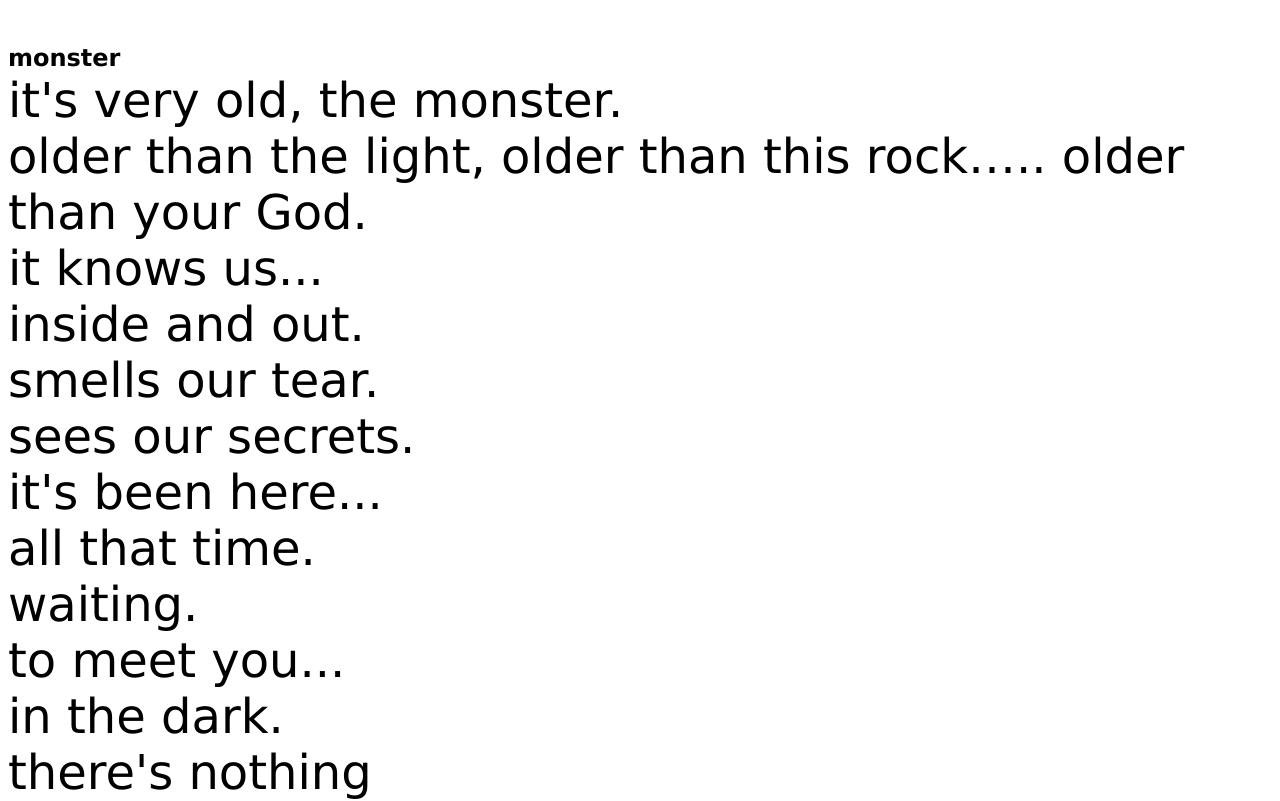
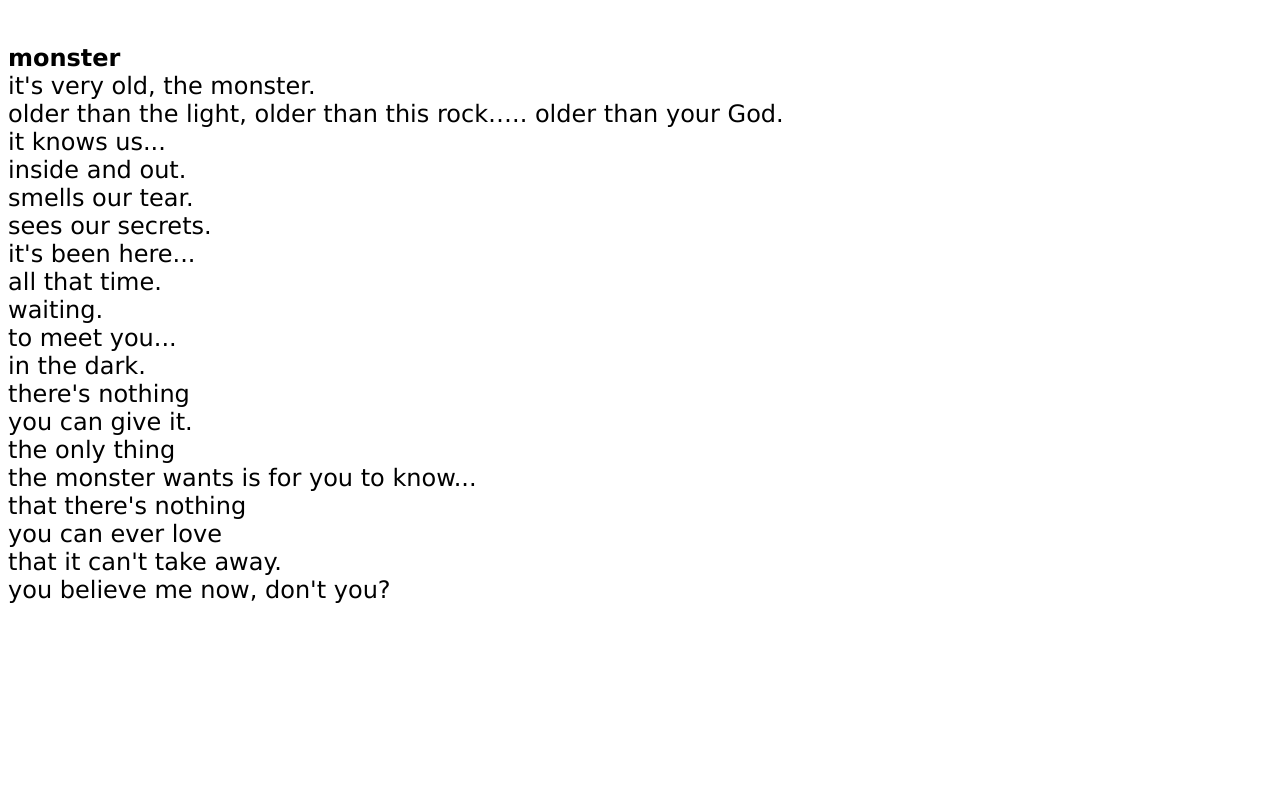
Before and after one commit to 0x87f/0x87f.github.io, a plain HTML site: page index.html in a window 1280 px wide. Shown: the top 801 px of the page. Drawn offline with Linux system fonts and the light colour scheme.

Commit message:
Update index.html

```diff
--- a/index.html
+++ b/index.html
@@ -1,6 +1,6 @@
 <title>o͡͡͡╮༼ ʘ̆ ۝ ʘ̆ ༽╭o͡͡͡</title>
 <br /><br /><font face="verdana"><font size="5">
-<b>monster</b><br /><font size="8">
+<b>monster</b><br /><font size="5">
 it's very old, the monster.<br />
 older than the light, older than this rock….. older than your God.<br />
 it knows us...<br />
```
